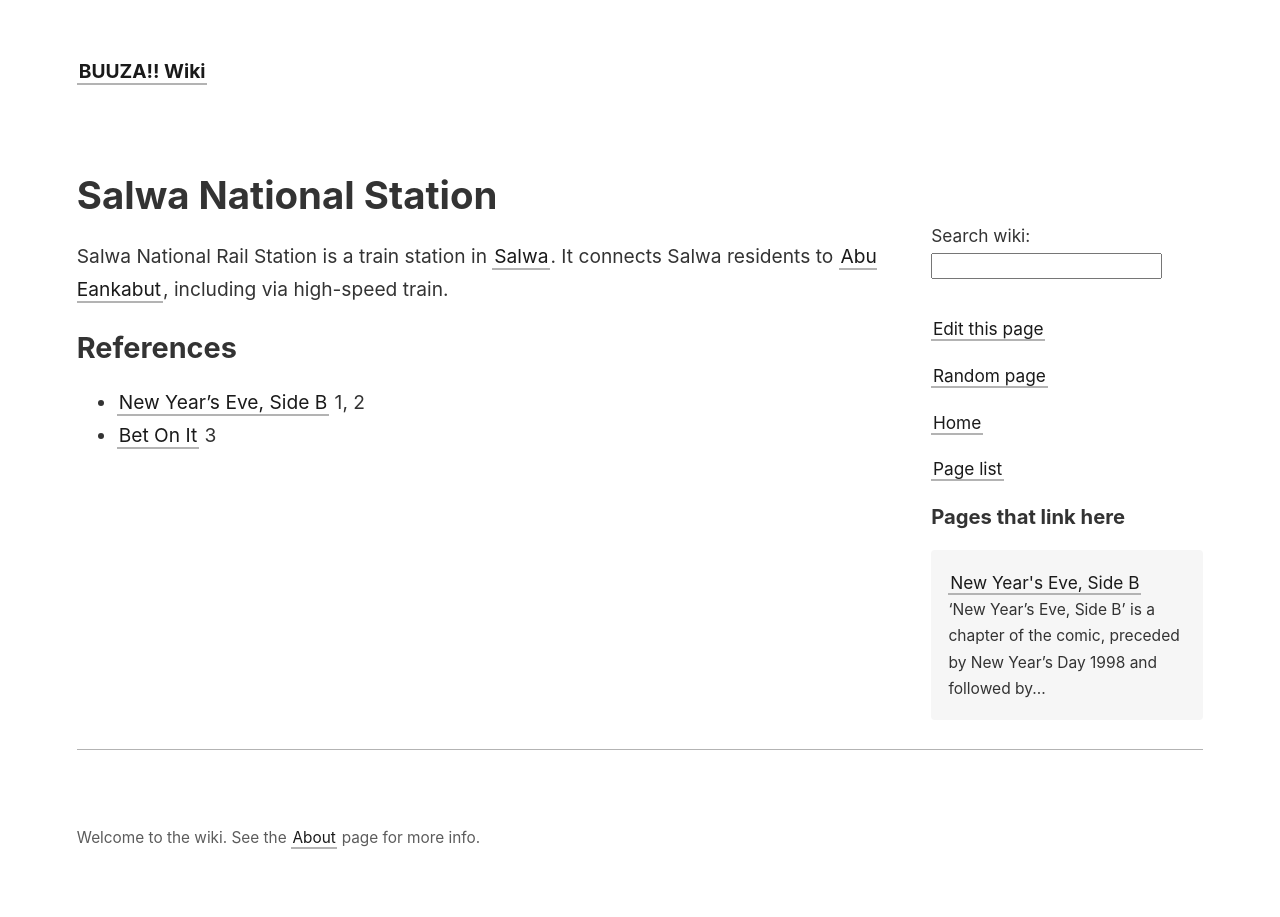
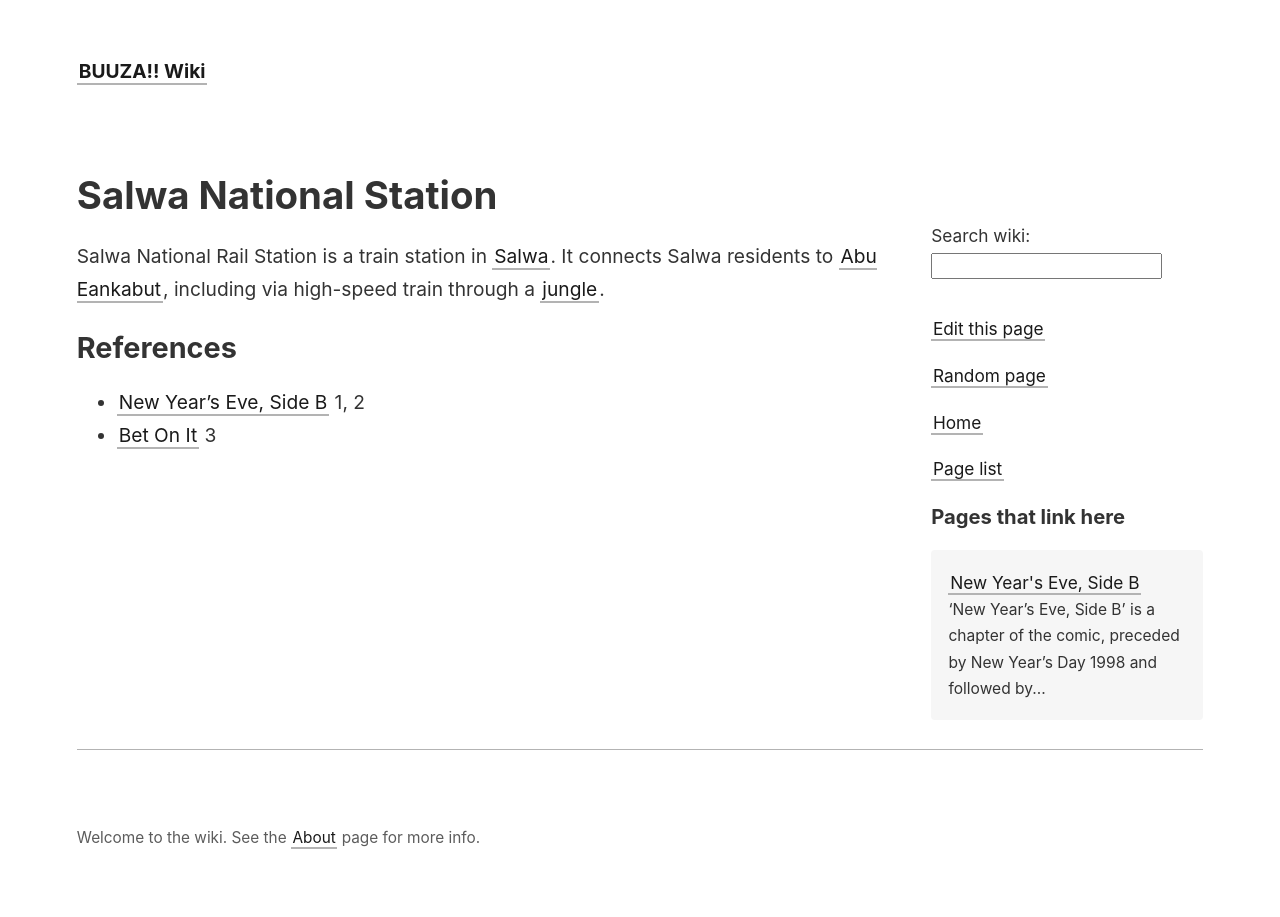
Before and after one commit to IFcoltransG/buuza-wiki, a Jekyll site: the page built from _wiki/salwa-national-station.md, in a window 1280 px wide. Built offline with Jekyll 4.4.1, drawn with Linux system fonts in a browser that asks for light colours.

Commit message:
Mention jungle Musa travels through in ch.2 (h/t author)

```diff
--- a/_wiki/salwa-national-station.md
+++ b/_wiki/salwa-national-station.md
@@ -2,7 +2,7 @@
 title: Salwa National Station
 tags: ['Location', 'Station']
 ---
-Salwa National Rail Station is a train station in [Salwa](/_wiki/salwa.md). It connects Salwa residents to [Abu Eankabut](/_wiki/abu-eankabut.md), including via high-speed train.
+Salwa National Rail Station is a train station in [Salwa](/_wiki/salwa.md). It connects Salwa residents to [Abu Eankabut](/_wiki/abu-eankabut.md), including via high-speed train through a [jungle](/_wiki/jungle.md).
 
 ## References
 - [New Year's Eve, Side B](/_wiki/new-years-eve-side-b.md) 1, 2
```
